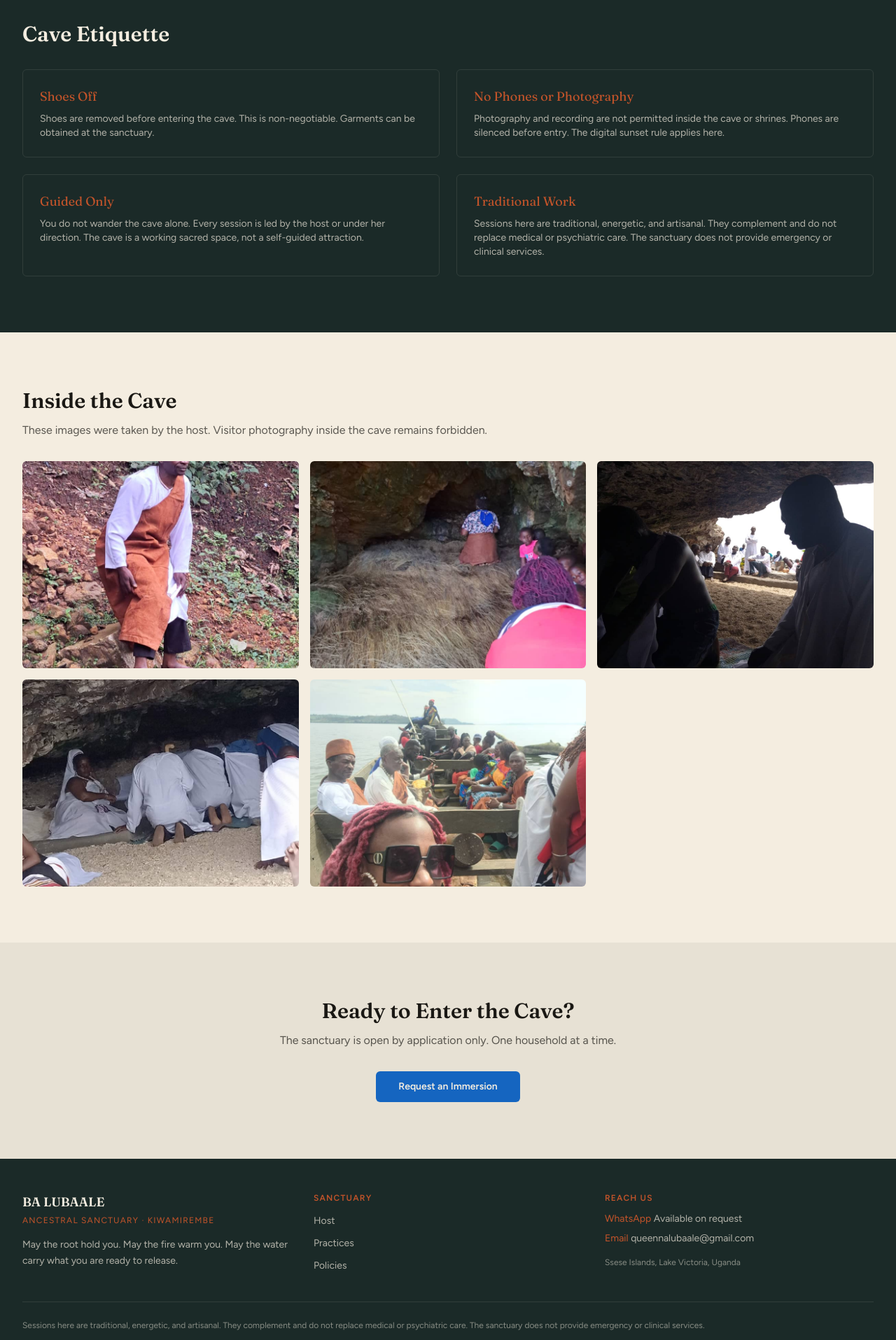
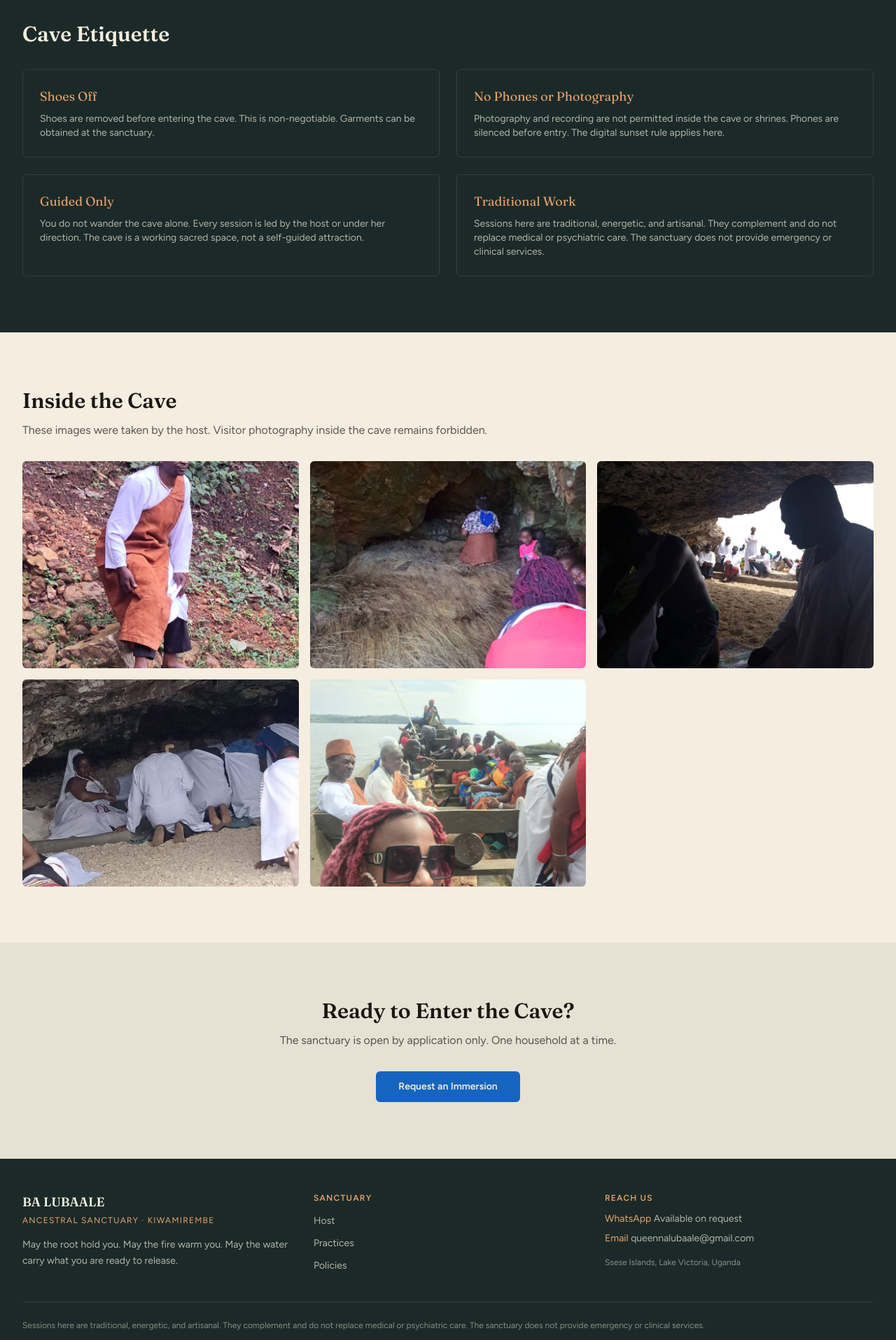
Before and after one commit to okechbrian/ba-lubaale-ancestral-sanctuary, a Next.js app: page /the-cave in a window 1280 px wide. Shown: the part 1420-3335 px from the top of the page at 70% size. Built offline with nearby package versions, Linux system fonts and the light colour scheme.

Commit message:
style: add bark-soft #E8A06A and use it on dusk sections for AA contrast

```diff
--- a/app/globals.css
+++ b/app/globals.css
@@ -6,6 +6,7 @@
   --canopy: #2F4A3C;
   --dusk: #1B2A28;
   --bark: #C4542A;
+  --bark-soft: #E8A06A;
   --ember: #8B2E14;
   --mist: #E7E1D4;
   --lake: #1565C0;
@@ -18,6 +19,7 @@
   --color-canopy: var(--canopy);
   --color-dusk: var(--dusk);
   --color-bark: var(--bark);
+  --color-bark-soft: var(--bark-soft);
   --color-ember: var(--ember);
   --color-mist: var(--mist);
   --color-lake: var(--lake);
--- a/app/page.tsx
+++ b/app/page.tsx
@@ -218,7 +218,7 @@ export default function HomePage() {
 
           <div className="mt-12 grid gap-8 sm:grid-cols-3">
             <div className="text-center">
-              <span className="text-5xl font-display text-bark">I</span>
+              <span className="text-5xl font-display text-bark-soft">I</span>
               <h3 className="mt-4 font-display text-xl text-cream">Arrival</h3>
               <p className="mt-3 text-sm leading-relaxed text-cream/70">
                 Step off the boat onto warm earth. Set down your bag. Let the
@@ -228,7 +228,7 @@ export default function HomePage() {
             </div>
 
             <div className="text-center">
-              <span className="text-5xl font-display text-bark">II</span>
+              <span className="text-5xl font-display text-bark-soft">II</span>
               <h3 className="mt-4 font-display text-xl text-cream">Work</h3>
               <p className="mt-3 text-sm leading-relaxed text-cream/70">
                 Enter the cave. Sit by the fire. Work with breath, voice, bark
@@ -238,7 +238,7 @@ export default function HomePage() {
             </div>
 
             <div className="text-center">
-              <span className="text-5xl font-display text-bark">III</span>
+              <span className="text-5xl font-display text-bark-soft">III</span>
               <h3 className="mt-4 font-display text-xl text-cream">Return</h3>
               <p className="mt-3 text-sm leading-relaxed text-cream/70">
                 Carry home a talisman you made, a garment you wove, and the
--- a/app/the-cave/page.tsx
+++ b/app/the-cave/page.tsx
@@ -118,14 +118,14 @@ export default function TheCavePage() {
           </h2>
           <div className="mt-8 grid gap-6 sm:grid-cols-2">
             <div className="rounded-md border border-cream/10 p-6">
-              <h3 className="font-display text-lg text-bark">Shoes Off</h3>
+              <h3 className="font-display text-lg text-bark-soft">Shoes Off</h3>
               <p className="mt-2 text-sm text-cream/70">
                 Shoes are removed before entering the cave. This is non-negotiable.
                 Garments can be obtained at the sanctuary.
               </p>
             </div>
             <div className="rounded-md border border-cream/10 p-6">
-              <h3 className="font-display text-lg text-bark">
+              <h3 className="font-display text-lg text-bark-soft">
                 No Phones or Photography
               </h3>
               <p className="mt-2 text-sm text-cream/70">
@@ -135,7 +135,7 @@ export default function TheCavePage() {
               </p>
             </div>
             <div className="rounded-md border border-cream/10 p-6">
-              <h3 className="font-display text-lg text-bark">Guided Only</h3>
+              <h3 className="font-display text-lg text-bark-soft">Guided Only</h3>
               <p className="mt-2 text-sm text-cream/70">
                 You do not wander the cave alone. Every session is led by the
                 host or under her direction. The cave is a working sacred space,
@@ -143,7 +143,7 @@ export default function TheCavePage() {
               </p>
             </div>
             <div className="rounded-md border border-cream/10 p-6">
-              <h3 className="font-display text-lg text-bark">
+              <h3 className="font-display text-lg text-bark-soft">
                 Traditional Work
               </h3>
               <p className="mt-2 text-sm text-cream/70">
--- a/app/the-host/page.tsx
+++ b/app/the-host/page.tsx
@@ -26,7 +26,7 @@ export default function TheHostPage() {
           <h1 className="font-display text-4xl font-semibold text-cream sm:text-5xl">
             Queen Nalubaale
           </h1>
-          <p className="mt-2 text-bark text-lg">Mama Nalubaale</p>
+          <p className="mt-2 text-bark-soft text-lg">Mama Nalubaale</p>
           <p className="mt-1 text-cream/70 text-sm">Seer, Healer, Master Artisan</p>
         </div>
       </section>
@@ -122,7 +122,7 @@ export default function TheHostPage() {
             chest, and the stories carried in the roots of this land. Welcome
             home to yourself.&rdquo;
           </blockquote>
-          <cite className="mt-6 block text-sm not-italic text-bark">
+          <cite className="mt-6 block text-sm not-italic text-bark-soft">
             — Queen Nalubaale
           </cite>
         </div>
--- a/components/Footer.tsx
+++ b/components/Footer.tsx
@@ -9,7 +9,7 @@ export function Footer() {
           {/* Brand + blessing */}
           <div>
             <p className="font-display text-lg font-semibold">BA LUBAALE</p>
-            <p className="mt-1 text-xs tracking-widest text-bark uppercase">
+            <p className="mt-1 text-xs tracking-widest text-bark-soft uppercase">
               {site.subtitle}
             </p>
             <p className="mt-4 text-sm leading-relaxed text-cream/70">
@@ -20,7 +20,7 @@ export function Footer() {
 
           {/* Links */}
           <div>
-            <p className="text-xs font-semibold tracking-widest text-bark uppercase">
+            <p className="text-xs font-semibold tracking-widest text-bark-soft uppercase">
               Sanctuary
             </p>
             <ul className="mt-3 space-y-2">
@@ -39,16 +39,16 @@ export function Footer() {
 
           {/* Contact */}
           <div>
-            <p className="text-xs font-semibold tracking-widest text-bark uppercase">
+            <p className="text-xs font-semibold tracking-widest text-bark-soft uppercase">
               Reach Us
             </p>
             <ul className="mt-3 space-y-2 text-sm text-cream/70">
               <li>
-                <span className="text-bark">WhatsApp</span>{" "}
+                <span className="text-bark-soft">WhatsApp</span>{" "}
                 {site.contact.whatsapp || "Available on request"}
               </li>
               <li>
-                <span className="text-bark">Email</span>{" "}
+                <span className="text-bark-soft">Email</span>{" "}
                 <a
                   href={`mailto:${site.contact.email}`}
                   className="transition-colors hover:text-leaf"
--- a/components/Hero.tsx
+++ b/components/Hero.tsx
@@ -70,19 +70,19 @@ export function Hero() {
 
       {/* Content */}
       <div className="relative z-10 mx-auto max-w-4xl px-4 text-center sm:px-6 lg:px-8">
-        <p className="text-xs font-semibold tracking-[0.3em] text-bark uppercase">
+        <p className="text-xs font-semibold tracking-[0.3em] text-bark-soft uppercase">
           Ssese Islands · Lake Victoria · Uganda
         </p>
         <h1 className="mt-6 font-display text-5xl font-semibold text-cream sm:text-7xl">
           Ba Lubaale Ancestral Sanctuary
         </h1>
-        <h2 className="mt-2 font-display text-3xl text-bark sm:text-4xl">
+        <h2 className="mt-2 font-display text-3xl text-bark-soft sm:text-4xl">
           Kiwamirembe
         </h2>
         <p className="mt-6 text-lg text-cream/80 sm:text-xl">
           A living ancestral sanctuary of cave, craft, herd, and lake.
         </p>
-        <p className="mt-2 text-sm tracking-widest text-bark/70 uppercase">
+        <p className="mt-2 text-sm tracking-widest text-bark-soft/70 uppercase">
           The Weaver&apos;s Sanctuary &amp; Sacred Caves
         </p>
 
```
Also changed, not shown: 1 other file (tests, documents, lock files or other folders).
